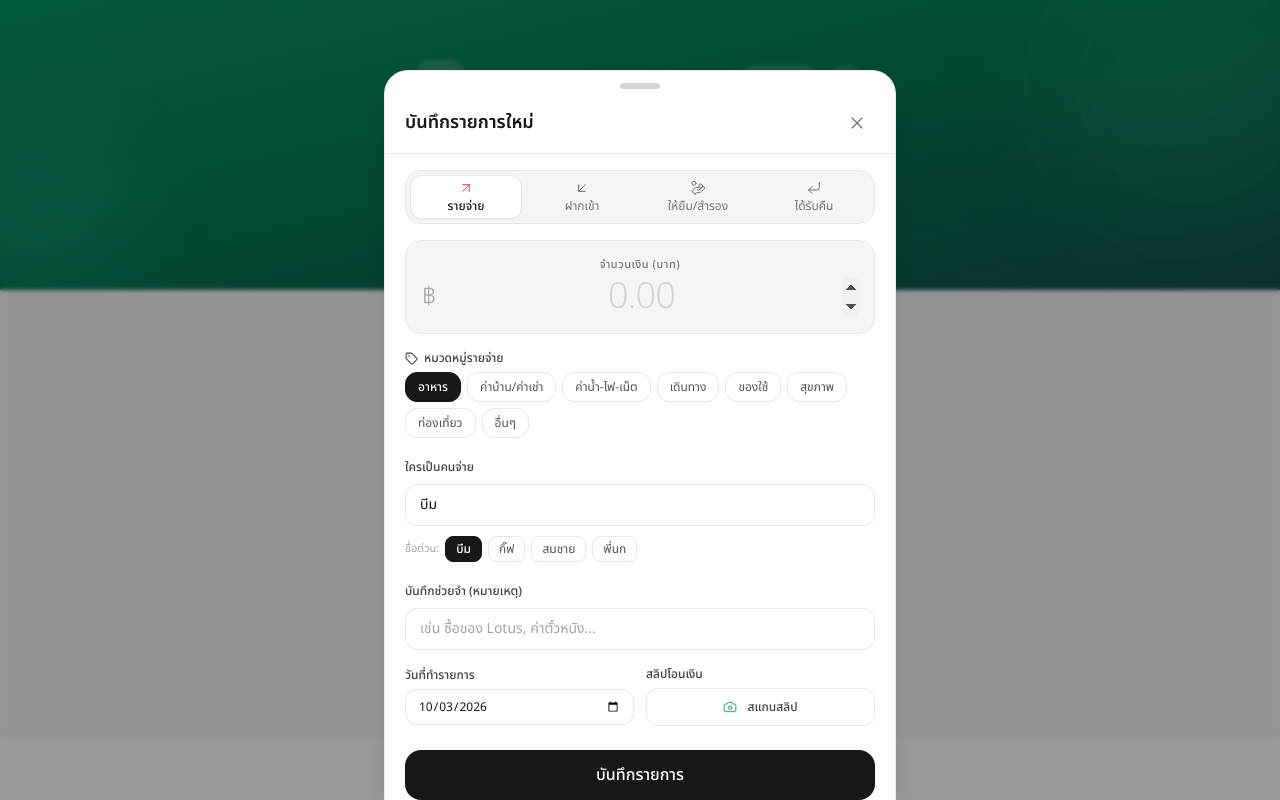
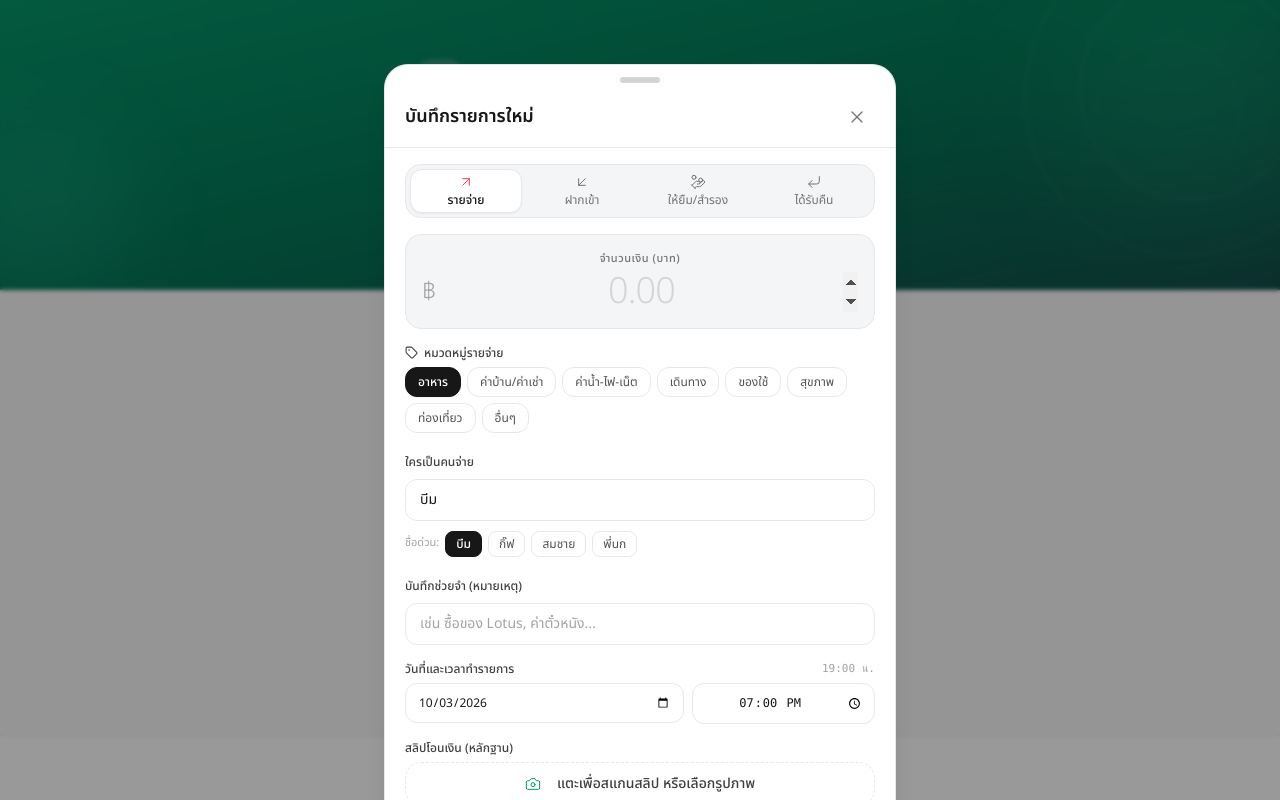
Before and after one commit to guszila/PAOKOO, a React (Vite) app: page / in a window 1280 px wide. Both pictures are taken after a click on the button 640 px from the left and 758 px from the top of the page. Shown: the top 800 px of the page. Built offline with nearby package versions, Linux system fonts and the light colour scheme; no server answers.

Commit message:
fix(form): separate date, time and slip rows to prevent collision on iOS, and add time extraction

```diff
--- a/src/App.tsx
+++ b/src/App.tsx
@@ -84,6 +84,7 @@ export function App() {
     note?: string;
     category?: string;
     date?: string;
+    time?: string;
     refNo?: string;
     slipThumbnail?: string;
     fullSlipBase64?: string;
@@ -105,6 +106,7 @@ export function App() {
   const handleApplySlip = (data: {
     amountSatang: number;
     date: string;
+    time?: string;
     refNo: string;
     who: string;
     note: string;
@@ -118,6 +120,7 @@ export function App() {
       who: data.who || activeMembers[0] || '',
       note: data.note,
       date: data.date,
+      time: data.time,
       refNo: data.refNo,
       slipThumbnail: data.slipThumbnail,
       fullSlipBase64: data.fullSlipBase64,
--- a/src/components/form/TransactionFormSheet.tsx
+++ b/src/components/form/TransactionFormSheet.tsx
@@ -33,6 +33,7 @@ interface TransactionFormSheetProps {
     note?: string;
     category?: string;
     date?: string;
+    time?: string;
     refNo?: string;
     slipThumbnail?: string;
     fullSlipBase64?: string;
@@ -61,6 +62,7 @@ export const TransactionFormSheet: React.FC<TransactionFormSheetProps> = ({
   const [note, setNote] = useState<string>('');
   const [category, setCategory] = useState<string>('อาหาร');
   const [date, setDate] = useState<string>(() => new Date().toISOString().slice(0, 10));
+  const [time, setTime] = useState<string>('');
   const [refNo, setRefNo] = useState<string>('');
   const [slipThumbnail, setSlipThumbnail] = useState<string | undefined>();
   const [fullSlipBase64, setFullSlipBase64] = useState<string | undefined>();
@@ -84,6 +86,7 @@ export const TransactionFormSheet: React.FC<TransactionFormSheetProps> = ({
       setNote(initialTransaction.note || '');
       setCategory(initialTransaction.category || 'อื่นๆ');
       setDate(initialTransaction.date);
+      setTime(initialTransaction.time || '');
       setRefNo(initialTransaction.refNo || '');
       setSlipThumbnail(initialTransaction.slipThumbnail);
       setFullSlipBase64(undefined);
@@ -94,6 +97,7 @@ export const TransactionFormSheet: React.FC<TransactionFormSheetProps> = ({
       setNote(prefill.note || '');
       setCategory(prefill.category || categories[0] || 'อาหาร');
       setDate(prefill.date || new Date().toISOString().slice(0, 10));
+      setTime(prefill.time || new Date().toLocaleTimeString('th-TH', { hour: '2-digit', minute: '2-digit', hour12: false }));
       setRefNo(prefill.refNo || '');
       setSlipThumbnail(prefill.slipThumbnail);
       setFullSlipBase64(prefill.fullSlipBase64);
@@ -104,6 +108,7 @@ export const TransactionFormSheet: React.FC<TransactionFormSheetProps> = ({
       setNote('');
       setCategory(categories[0] || 'อาหาร');
       setDate(new Date().toISOString().slice(0, 10));
+      setTime(new Date().toLocaleTimeString('th-TH', { hour: '2-digit', minute: '2-digit', hour12: false }));
       setRefNo('');
       setSlipThumbnail(undefined);
       setFullSlipBase64(undefined);
@@ -166,6 +171,7 @@ export const TransactionFormSheet: React.FC<TransactionFormSheetProps> = ({
         note: note.trim(),
         category: type === 'out' ? category : undefined,
         date,
+        time: time.trim() || undefined,
         refNo: refNo.trim() || undefined,
         slipThumbnail: slipThumbnail || undefined,
         createdBy: initialTransaction?.createdBy || who.trim(),
@@ -329,62 +335,99 @@ export const TransactionFormSheet: React.FC<TransactionFormSheetProps> = ({
             />
           </div>
 
-          {/* Date & Scan Slip Row */}
-          <div className="grid grid-cols-2 gap-3 items-center">
-            <div>
-              <label className="text-xs font-medium text-neutral-700 dark:text-neutral-300 block mb-1.5">
-                วันที่ทำรายการ
+          {/* Date & Time Row */}
+          <div className="space-y-1.5">
+            <div className="flex items-center justify-between">
+              <label className="text-xs font-medium text-neutral-700 dark:text-neutral-300">
+                วันที่และเวลาทำรายการ
               </label>
+              {time && (
+                <span className="text-[11px] text-neutral-400 font-mono">
+                  {time} น.
+                </span>
+              )}
+            </div>
+
+            <div className="grid grid-cols-5 gap-2">
+              {/* Date Input (3 cols) */}
+              <div className="col-span-3 min-w-0">
                 <input
                   type="date"
                   value={date}
                   onChange={(e) => setDate(e.target.value)}
-                className="w-full px-3 py-2 bg-surface-light dark:bg-surface-dark border border-border-light dark:border-border-dark rounded-xl text-xs text-neutral-900 dark:text-neutral-100 focus:outline-none"
+                  className="w-full px-3 py-2.5 bg-surface-light dark:bg-surface-dark border border-border-light dark:border-border-dark rounded-xl text-xs text-neutral-900 dark:text-neutral-100 focus:outline-none focus:border-neutral-900 dark:focus:border-neutral-100"
                 />
               </div>
 
-            <div>
-              <label className="text-xs font-medium text-neutral-700 dark:text-neutral-300 block mb-1.5">
-                สลิปโอนเงิน
+              {/* Time Input (2 cols) */}
+              <div className="col-span-2 min-w-0">
+                <input
+                  type="time"
+                  value={time}
+                  onChange={(e) => setTime(e.target.value)}
+                  className="w-full px-2.5 py-2.5 bg-surface-light dark:bg-surface-dark border border-border-light dark:border-border-dark rounded-xl text-xs text-neutral-900 dark:text-neutral-100 focus:outline-none focus:border-neutral-900 dark:focus:border-neutral-100 text-center font-mono"
+                  placeholder="00:00"
+                />
+              </div>
+            </div>
+          </div>
+
+          {/* Slip Attachment (Full Width) */}
+          <div className="space-y-1.5">
+            <label className="text-xs font-medium text-neutral-700 dark:text-neutral-300 block">
+              สลิปโอนเงิน (หลักฐาน)
             </label>
             {slipThumbnail ? (
-                <div className="flex items-center justify-between p-1.5 px-2.5 rounded-xl bg-neutral-100 dark:bg-neutral-800 border border-border-light dark:border-border-dark">
-                  <div className="flex items-center gap-2 min-w-0 cursor-pointer" onClick={() => setIsViewerOpen(true)}>
+              <div className="p-3 rounded-2xl bg-surface-light dark:bg-surface-dark border border-border-light dark:border-border-dark flex items-center justify-between gap-3 shadow-sm">
+                <div
+                  className="flex items-center gap-3 min-w-0 cursor-pointer group"
+                  onClick={() => setIsViewerOpen(true)}
+                >
                   <img
                     src={slipThumbnail}
                     alt="สลิป"
-                      className="w-7 h-9 object-cover rounded-lg border border-border-light dark:border-border-dark shadow-sm"
+                    className="w-11 h-14 object-cover rounded-xl border border-border-light dark:border-border-dark shadow-sm group-hover:opacity-90 transition-opacity"
                   />
-                    <span className="text-xs text-emerald-600 dark:text-emerald-400 font-medium truncate hover:underline">
-                      ดูรูปสลิป
+                  <div className="min-w-0">
+                    <span className="text-xs font-semibold text-neutral-800 dark:text-neutral-200 block truncate">
+                      แนบสลิปเรียบร้อย
+                    </span>
+                    {refNo && (
+                      <span className="text-[10px] text-neutral-500 font-mono block truncate">
+                        Ref: {refNo}
+                      </span>
+                    )}
+                    <span className="text-[11px] text-emerald-600 dark:text-emerald-400 font-medium inline-block mt-0.5 group-hover:underline">
+                      แตะเพื่อดูสลิปขนาดเต็ม
                     </span>
                   </div>
+                </div>
+
                 <button
                   type="button"
                   onClick={() => {
                     setSlipThumbnail(undefined);
                     setFullSlipBase64(undefined);
                   }}
-                    className="p-1 rounded-lg text-neutral-400 hover:text-red-500 transition-colors"
+                  className="p-2 rounded-xl hover:bg-neutral-100 dark:hover:bg-neutral-800 text-neutral-400 hover:text-red-500 transition-colors"
                   title="ลบสลิปออก"
                 >
-                    <X size={15} />
+                  <X size={16} />
                 </button>
               </div>
             ) : (
               <Button
                 type="button"
                 variant="outline"
-                  size="sm"
+                size="md"
                 fullWidth
                 onClick={() => onOpenScanner?.()}
-                  className="text-xs py-2"
+                className="py-2.5 border-dashed hover:border-emerald-500 hover:bg-emerald-50/40 dark:hover:bg-emerald-950/20 text-neutral-700 dark:text-neutral-300"
               >
-                  <Camera size={14} strokeWidth={1.5} className="mr-1 text-emerald-600 dark:text-emerald-400" />
-                  <span>สแกนสลิป</span>
+                <Camera size={16} strokeWidth={1.5} className="mr-2 text-emerald-600 dark:text-emerald-400" />
+                <span>แตะเพื่อสแกนสลิป หรือเลือกรูปภาพ</span>
               </Button>
             )}
-            </div>
           </div>
 
           {/* Future Date Warning */}
--- a/src/components/scanner/SlipScannerModal.tsx
+++ b/src/components/scanner/SlipScannerModal.tsx
@@ -14,6 +14,7 @@ interface SlipScannerModalProps {
   onApplySlip: (data: {
     amountSatang: number;
     date: string;
+    time?: string;
     refNo: string;
     who: string;
     note: string;
@@ -97,6 +98,7 @@ export const SlipScannerModal: React.FC<SlipScannerModalProps> = ({
     onApplySlip({
       amountSatang,
       date,
+      time: parsed.time,
       refNo,
       who,
       note,
@@ -263,9 +265,10 @@ export const SlipScannerModal: React.FC<SlipScannerModalProps> = ({
 
               <div className="grid grid-cols-2 gap-2 text-xs pt-2 border-t border-border-light dark:border-border-dark">
                 <div>
-                  <span className="text-[10px] text-neutral-400 block">วันที่ทำรายการ</span>
+                  <span className="text-[10px] text-neutral-400 block">วันที่และเวลา</span>
                   <span className="font-semibold text-neutral-800 dark:text-neutral-200">
                     {scanResult.parsed.date || 'วันนี้'}
+                    {scanResult.parsed.time ? ` (${scanResult.parsed.time} น.)` : ''}
                   </span>
                 </div>
                 <div>
--- a/src/components/transactions/TransactionItem.tsx
+++ b/src/components/transactions/TransactionItem.tsx
@@ -97,7 +97,7 @@ export const TransactionItem: React.FC<TransactionItemProps> = ({
             )}
           </div>
           <div className="text-xs text-neutral-500 truncate mt-0.5">
-            {transaction.note ? transaction.note : 'ไม่มีบันทึก'} · {transaction.date}
+            {transaction.note ? transaction.note : 'ไม่มีบันทึก'} · {transaction.date}{transaction.time ? ` (${transaction.time} น.)` : ''}
           </div>
         </div>
       </div>
--- a/src/types/transaction.ts
+++ b/src/types/transaction.ts
@@ -11,6 +11,8 @@ export interface Transaction {
   note: string;
   /** Date formatted as YYYY-MM-DD */
   date: string;
+  /** Time formatted as HH:mm (e.g. 12:31) */
+  time?: string;
   /** Expense Category (for type === 'out') e.g. 'อาหาร', 'เดินทาง', etc. */
   category?: string;
   /** Reference number from bank transfer slip (for duplicate check) */
```
Lines whose indentation alone changed are shown as unchanged.
